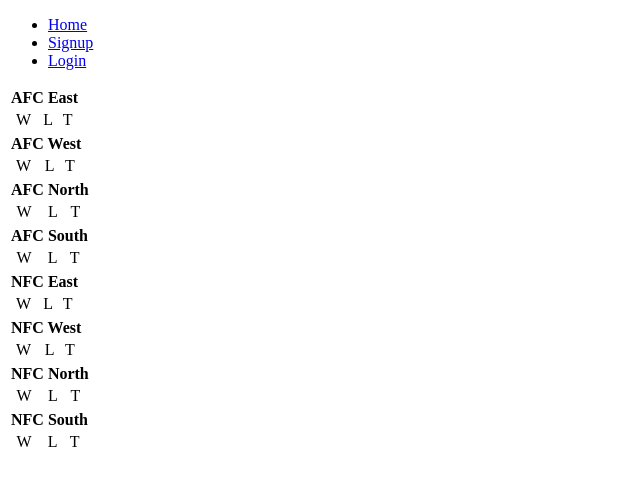
After one commit to mylessbennett/nfl-point-spread-league, a Django app: page /standings/ in a window 1280 px wide. The commit adds this page. Shown: the top 486 px of the page, without its empty margins (0-640 px from the left). Run offline with Django 3.2, Linux system fonts and the light colour scheme; data that the repository does not hold is empty.

Commit message:
added standings page and team model

```diff
--- /dev/null
+++ b/nfl_point_spread_league/nfl_point_spread_league/admin.py
@@ -0,0 +1,4 @@
+from django.contrib import admin
+from nfl_point_spread_league.models import Team
+
+admin.site.register(Team)
--- a/nfl_point_spread_league/nfl_point_spread_league/templates/base.html
+++ b/nfl_point_spread_league/nfl_point_spread_league/templates/base.html
@@ -10,12 +10,12 @@
     <nav>
         <ul>
             <li><a href="{% url 'home' %}">Home</a></li>
-            <li><a href="#">Picks</a></li>
-            <li><a href="#">Standings</a></li>
-            <li><a href="#">Profile</a></li>
             <li><a href="#">Signup</a></li>
             <li><a href="{% url 'login' %}">Login</a></li>
             {% if user.is_authenticated %}
+            <li><a href="#">Picks</a></li>
+            <li><a href="{% url 'standings' %}">Standings</a></li>
+            <li><a href="#">Profile</a></li>
             <li><a href="{% url 'logout' %}">Logout</a></li>
             {% endif %}
         </ul>
--- /dev/null
+++ b/nfl_point_spread_league/nfl_point_spread_league/templates/standings.html
@@ -0,0 +1,172 @@
+{% extends 'base.html' %}
+{% block content %}
+
+<table class="tg">
+        <tr>
+            <th class="tg-c3ow" colspan="4">AFC East</th>
+        </tr>
+        <tr>
+            <td class="tg-0lax"></td>
+            <td class="tg-0lax">W</td>
+            <td class="tg-0lax">L</td>
+            <td class="tg-0lax">T</td>
+        </tr>
+        {% for team in teams %}
+        {% if team.division == 'AFC East' %}
+            <tr>
+                <td class="tg-0lax">{{team.name}} ({{team.user}})</td>
+                <td class="tg-0lax">{{team.wins}}</td>
+                <td class="tg-0lax">{{team.losses}}</td>
+                <td class="tg-0lax">{{team.ties}}</td>
+            </tr>
+        {% endif %}
+        {% endfor %}
+</table>
+<table class="tg">
+        <tr>
+            <th class="tg-c3ow" colspan="4">AFC West</th>
+        </tr>
+        <tr>
+            <td class="tg-0lax"></td>
+            <td class="tg-0lax">W</td>
+            <td class="tg-0lax">L</td>
+            <td class="tg-0lax">T</td>
+        </tr>
+        {% for team in teams %}
+        {% if team.division == 'AFC West' %}
+            <tr>
+                <td class="tg-0lax">{{team.name}} ({{team.user}})</td>
+                <td class="tg-0lax">{{team.wins}}</td>
+                <td class="tg-0lax">{{team.losses}}</td>
+                <td class="tg-0lax">{{team.ties}}</td>
+            </tr>
+        {% endif %}
+        {% endfor %}
+</table>
+<table class="tg">
+        <tr>
+            <th class="tg-c3ow" colspan="4">AFC North</th>
+        </tr>
+        <tr>
+            <td class="tg-0lax"></td>
+            <td class="tg-0lax">W</td>
+            <td class="tg-0lax">L</td>
+            <td class="tg-0lax">T</td>
+        </tr>
+        {% for team in teams %}
+        {% if team.division == 'AFC North' %}
+            <tr>
+                <td class="tg-0lax">{{team.name}} ({{team.user}})</td>
+                <td class="tg-0lax">{{team.wins}}</td>
+                <td class="tg-0lax">{{team.losses}}</td>
+                <td class="tg-0lax">{{team.ties}}</td>
+            </tr>
+        {% endif %}
+        {% endfor %}
+</table>
+<table class="tg">
+        <tr>
+            <th class="tg-c3ow" colspan="4">AFC South</th>
+        </tr>
+        <tr>
+            <td class="tg-0lax"></td>
+            <td class="tg-0lax">W</td>
+            <td class="tg-0lax">L</td>
+            <td class="tg-0lax">T</td>
+        </tr>
+        {% for team in teams %}
+        {% if team.division == 'AFC South' %}
+            <tr>
+                <td class="tg-0lax">{{team.name}} ({{team.user}})</td>
+                <td class="tg-0lax">{{team.wins}}</td>
+                <td class="tg-0lax">{{team.losses}}</td>
+                <td class="tg-0lax">{{team.ties}}</td>
+            </tr>
+        {% endif %}
+        {% endfor %}
+</table>
+<table class="tg">
+        <tr>
+            <th class="tg-c3ow" colspan="4">NFC East</th>
+        </tr>
+        <tr>
+            <td class="tg-0lax"></td>
+            <td class="tg-0lax">W</td>
+            <td class="tg-0lax">L</td>
+            <td class="tg-0lax">T</td>
+        </tr>
+        {% for team in teams %}
+        {% if team.division == 'NFC East' %}
+            <tr>
+                <td class="tg-0lax">{{team.name}} ({{team.user}})</td>
+                <td class="tg-0lax">{{team.wins}}</td>
+                <td class="tg-0lax">{{team.losses}}</td>
+                <td class="tg-0lax">{{team.ties}}</td>
+            </tr>
+        {% endif %}
+        {% endfor %}
+</table>
+<table class="tg">
+        <tr>
+            <th class="tg-c3ow" colspan="4">NFC West</th>
+        </tr>
+        <tr>
+            <td class="tg-0lax"></td>
+            <td class="tg-0lax">W</td>
+            <td class="tg-0lax">L</td>
+            <td class="tg-0lax">T</td>
+        </tr>
+        {% for team in teams %}
+        {% if team.division == 'NFC West' %}
+            <tr>
+                <td class="tg-0lax">{{team.name}} ({{team.user}})</td>
+                <td class="tg-0lax">{{team.wins}}</td>
+                <td class="tg-0lax">{{team.losses}}</td>
+                <td class="tg-0lax">{{team.ties}}</td>
+            </tr>
+        {% endif %}
+        {% endfor %}
+</table>
+<table class="tg">
+        <tr>
+            <th class="tg-c3ow" colspan="4">NFC North</th>
+        </tr>
+        <tr>
+            <td class="tg-0lax"></td>
+            <td class="tg-0lax">W</td>
+            <td class="tg-0lax">L</td>
+            <td class="tg-0lax">T</td>
+        </tr>
+        {% for team in teams %}
+        {% if team.division == 'NFC North' %}
+            <tr>
+                <td class="tg-0lax">{{team.name}} ({{team.user}})</td>
+                <td class="tg-0lax">{{team.wins}}</td>
+                <td class="tg-0lax">{{team.losses}}</td>
+                <td class="tg-0lax">{{team.ties}}</td>
+            </tr>
+        {% endif %}
+        {% endfor %}
+</table>
+<table class="tg">
+        <tr>
+            <th class="tg-c3ow" colspan="4">NFC South</th>
+        </tr>
+        <tr>
+            <td class="tg-0lax"></td>
+            <td class="tg-0lax">W</td>
+            <td class="tg-0lax">L</td>
+            <td class="tg-0lax">T</td>
+        </tr>
+        {% for team in teams %}
+        {% if team.division == 'NFC South' %}
+            <tr>
+                <td class="tg-0lax">{{team.name}} ({{team.user}})</td>
+                <td class="tg-0lax">{{team.wins}}</td>
+                <td class="tg-0lax">{{team.losses}}</td>
+                <td class="tg-0lax">{{team.ties}}</td>
+            </tr>
+        {% endif %}
+        {% endfor %}
+</table>
+{% endblock %}
--- a/nfl_point_spread_league/nfl_point_spread_league/urls.py
+++ b/nfl_point_spread_league/nfl_point_spread_league/urls.py
@@ -24,4 +24,5 @@
     path('login/', views.login_view, name="login"),
     path('logout/', views.logout_view, name="logout"),
     path('signup/', views.signup, name="signup"),
+    path('standings/', views.standings, name="standings"),
 ]
--- a/nfl_point_spread_league/nfl_point_spread_league/views.py
+++ b/nfl_point_spread_league/nfl_point_spread_league/views.py
@@ -4,6 +4,7 @@
 from django.contrib.auth.forms import UserCreationForm
 from django.urls import reverse
 from nfl_point_spread_league.forms import LoginForm
+from nfl_point_spread_league.models import Team
 
 def root(request):
     return HttpResponseRedirect('/home/')
@@ -48,3 +49,7 @@
     else:
         form = UserCreationForm()
     return render(request, 'signup.html', {'form': form})
+
+def standings(request):
+    teams = Team.objects.all()
+    return render(request, 'standings.html', {'teams': teams, 'range': range(8)})
```
Also changed, not shown: nfl_point_spread_league/nfl_point_spread_league/models.py (+11 -10 lines), nfl_point_spread_league/nfl_point_spread_league/migrations/0001_initial.py (added), nfl_point_spread_league/nfl_point_spread_league/migrations/0002_auto_20190626_1020.py (added), nfl_point_spread_league/nfl_point_spread_league/migrations/__init__.py (added).
